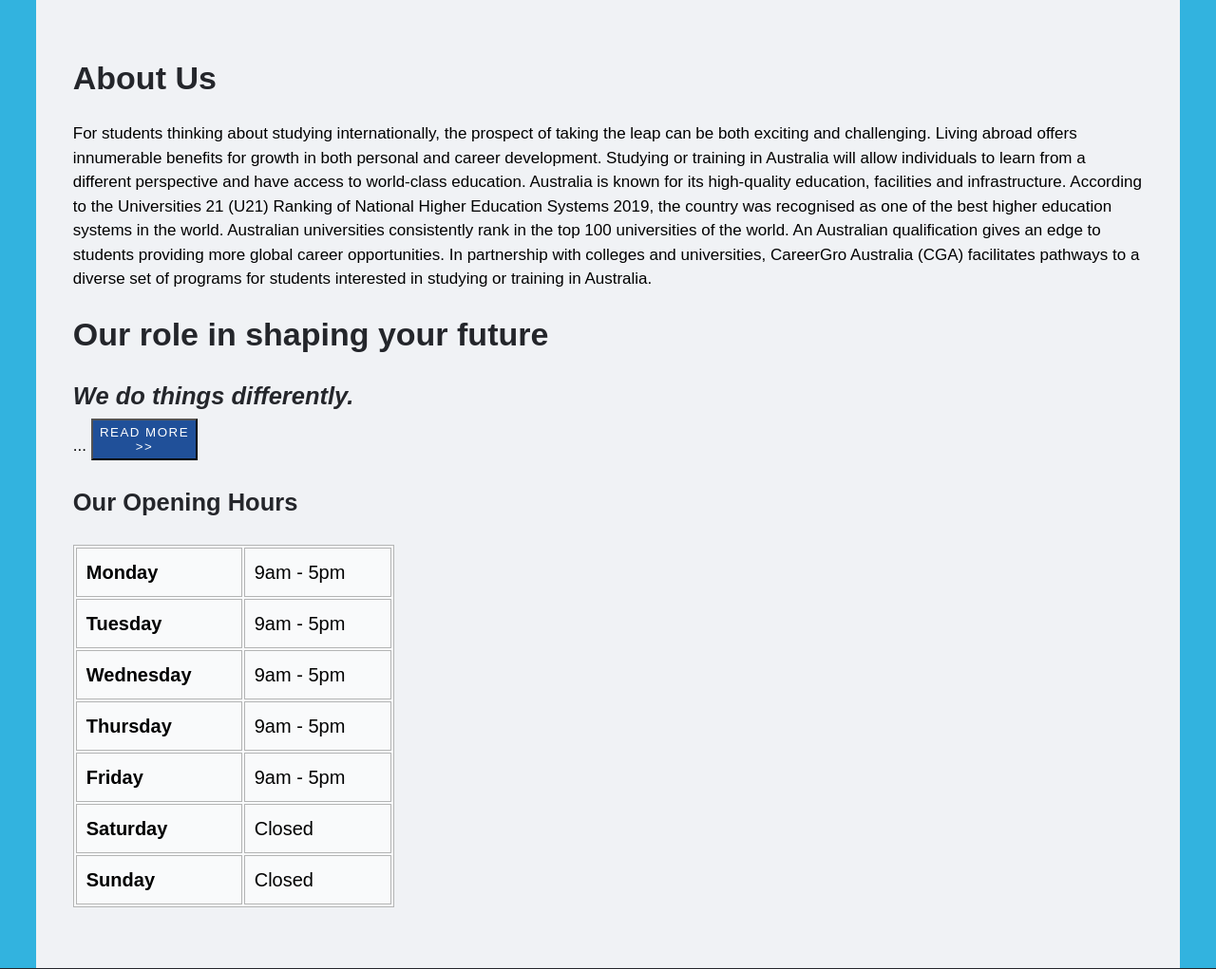
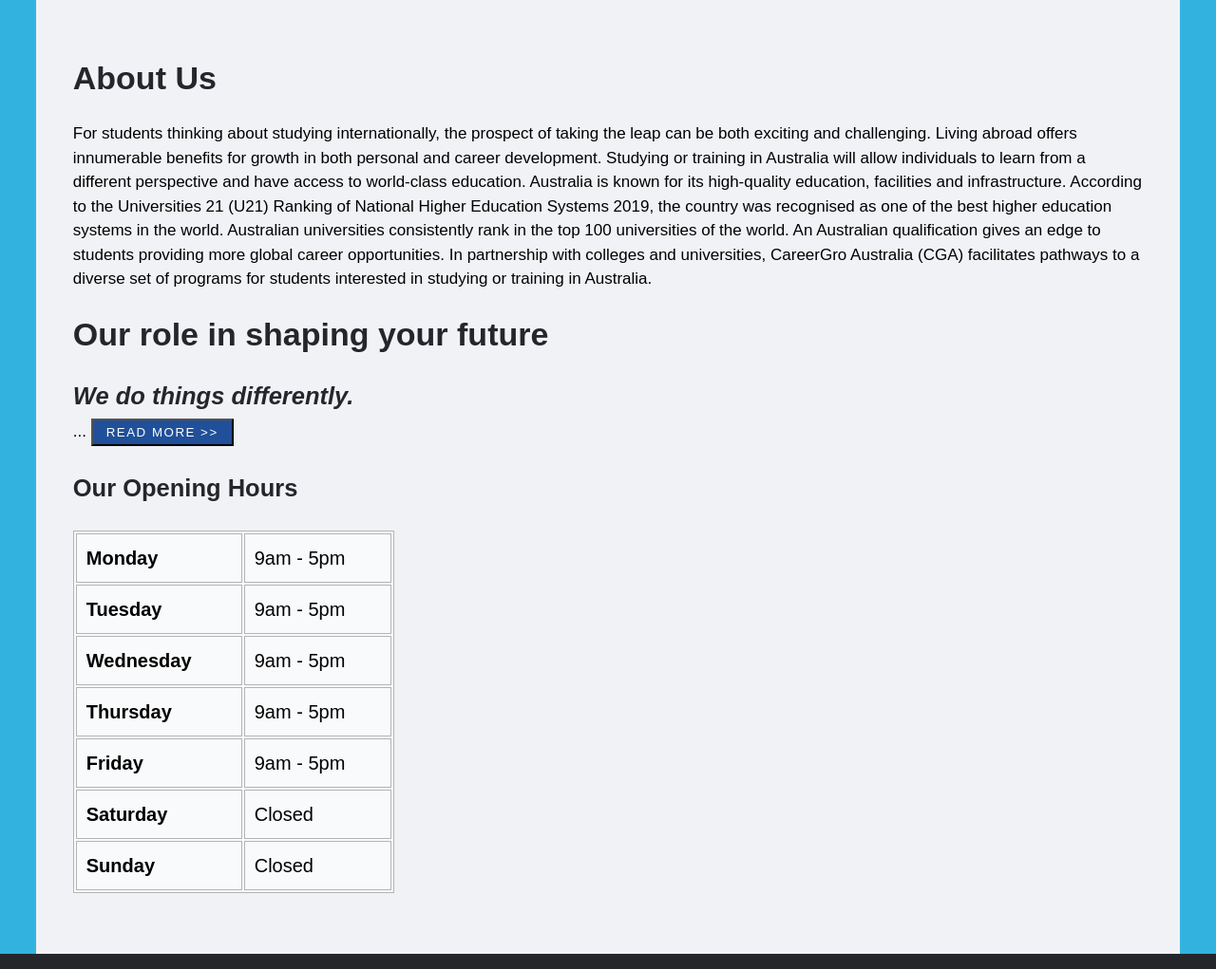
Before and after one commit to 30370657/project2, a PHP site: page /about.php in a window 1280 px wide. Shown: the part 683-1704 px from the top of the page at 95% size. Run offline with PHP 8.4, Linux system fonts and the light colour scheme.

Commit message:
Update style.css
read more button width increased

```diff
--- a/style/css/style.css
+++ b/style/css/style.css
@@ -263,7 +263,7 @@ h2 {
   margin-top: 20px;
 }
 .content-selection #moreBtn {
-  width: 10%;
+  width: 150px;
   background-color: #205099;
   padding: 5px 5px;
   margin: 5px 0px;
```
